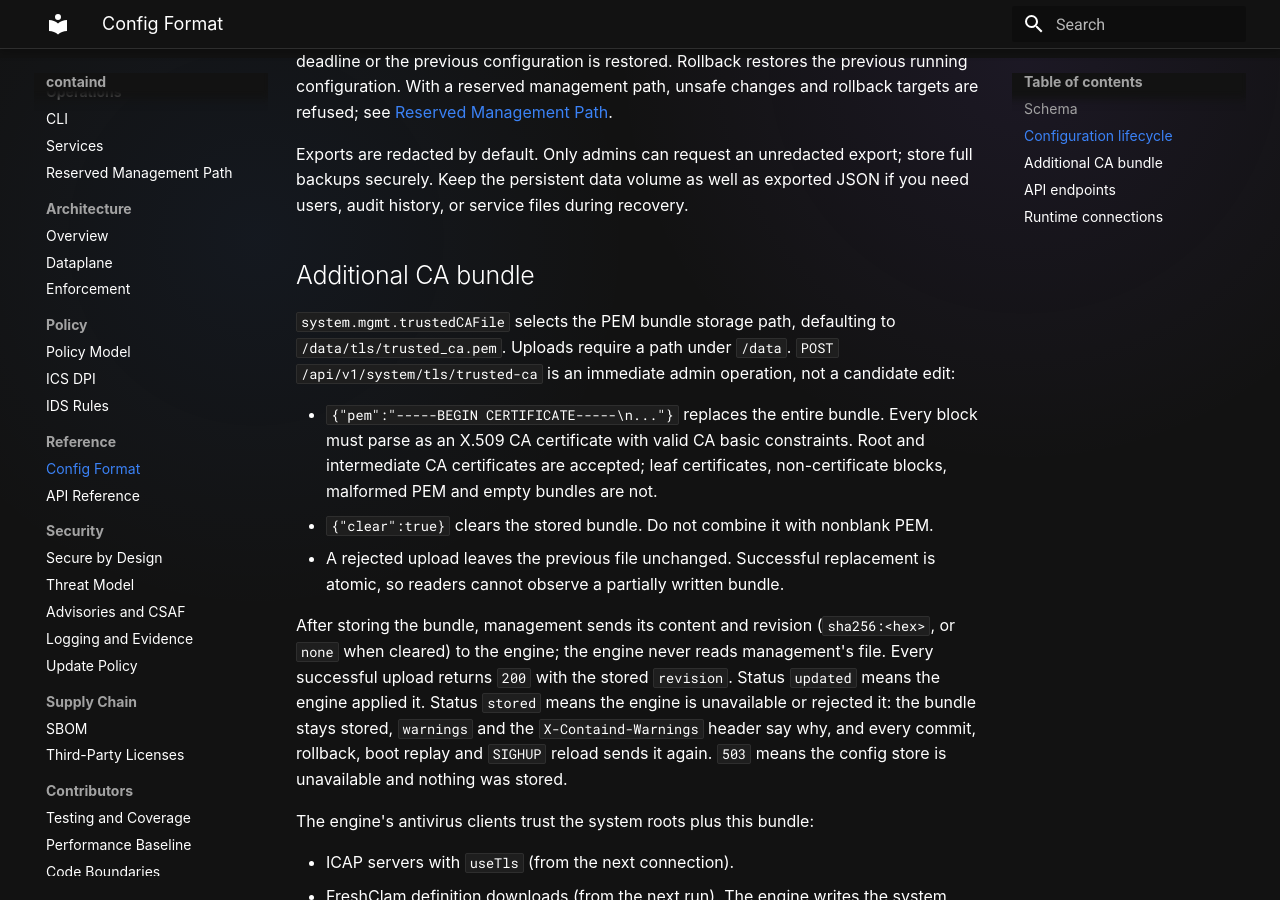
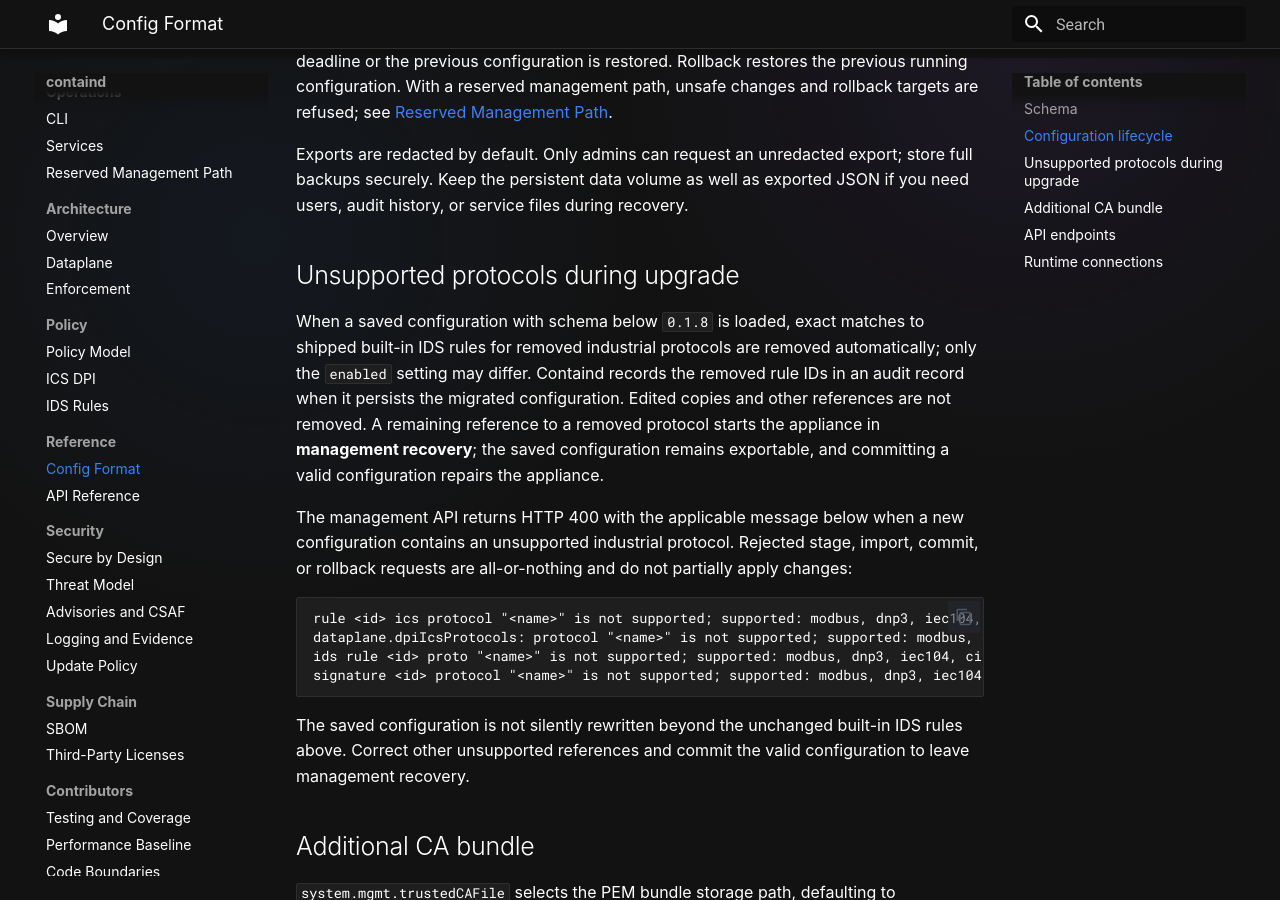
Before and after one commit to tonylturner/containd, an MkDocs documentation site: the page built from docs/mkdocs/config-format.md, in a window 1280 px wide and 900 px high, scrolled down 6242 px. Built offline with MkDocs 1.6.1 and Material for MkDocs 9.7.7, drawn with Linux system fonts in a browser that asks for light colours.

Commit message:
docs: update industrial protocol scope

````diff
--- a/docs/mkdocs/config-format.md
+++ b/docs/mkdocs/config-format.md
@@ -270,6 +270,33 @@ Exports are redacted by default. Only admins can request an unredacted export;
 store full backups securely. Keep the persistent data volume as well as exported
 JSON if you need users, audit history, or service files during recovery.
 
+## Unsupported protocols during upgrade
+
+When a saved configuration with schema below `0.1.8` is loaded, exact matches
+to shipped built-in IDS rules for removed industrial protocols are removed
+automatically; only the `enabled` setting may differ. Containd records the
+removed rule IDs in an audit record when it persists the migrated configuration.
+Edited copies and other references are not removed. A remaining reference to a
+removed protocol starts the appliance in **management recovery**; the saved
+configuration remains exportable, and committing a valid configuration repairs
+the appliance.
+
+The management API returns HTTP 400 with the applicable message below when a
+new configuration contains an unsupported industrial protocol. Rejected
+stage, import, commit, or rollback requests are all-or-nothing and do not
+partially apply changes:
+
+```text
+rule <id> ics protocol "<name>" is not supported; supported: modbus, dnp3, iec104, cip
+dataplane.dpiIcsProtocols: protocol "<name>" is not supported; supported: modbus, dnp3, iec104, cip
+ids rule <id> proto "<name>" is not supported; supported: modbus, dnp3, iec104, cip
+signature <id> protocol "<name>" is not supported; supported: modbus, dnp3, iec104, cip
+```
+
+The saved configuration is not silently rewritten beyond the unchanged
+built-in IDS rules above. Correct other unsupported references and commit the
+valid configuration to leave management recovery.
+
 ## Additional CA bundle
 
 `system.mgmt.trustedCAFile` selects the PEM bundle storage path, defaulting to
````
Also changed, not shown: docs/mkdocs/code-boundaries.md (+4 -3 lines), docs/mkdocs/dataplane.md (+2 -3 lines), docs/mkdocs/ics-dpi.md (+16 -20 lines), docs/mkdocs/policy-model.md (+2 -2 lines), docs/mkdocs/threat-model.md (+1 -1 lines), CHANGELOG.md.
